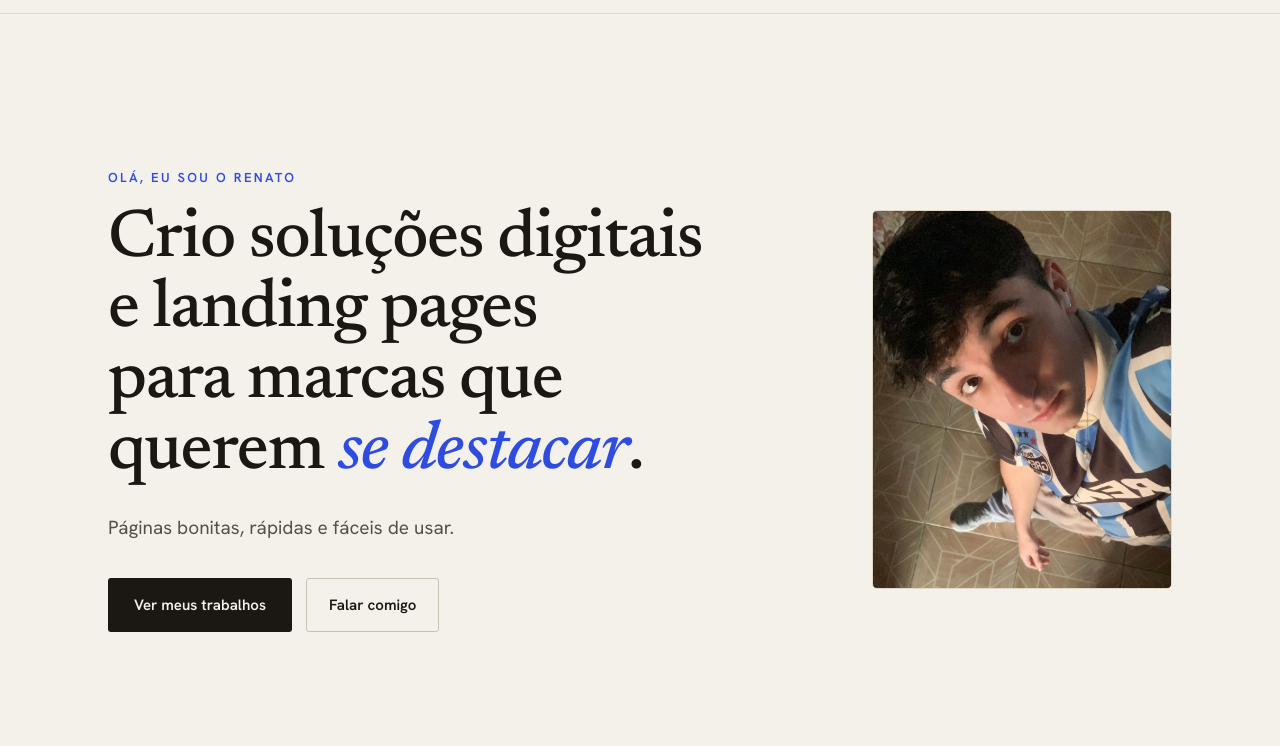
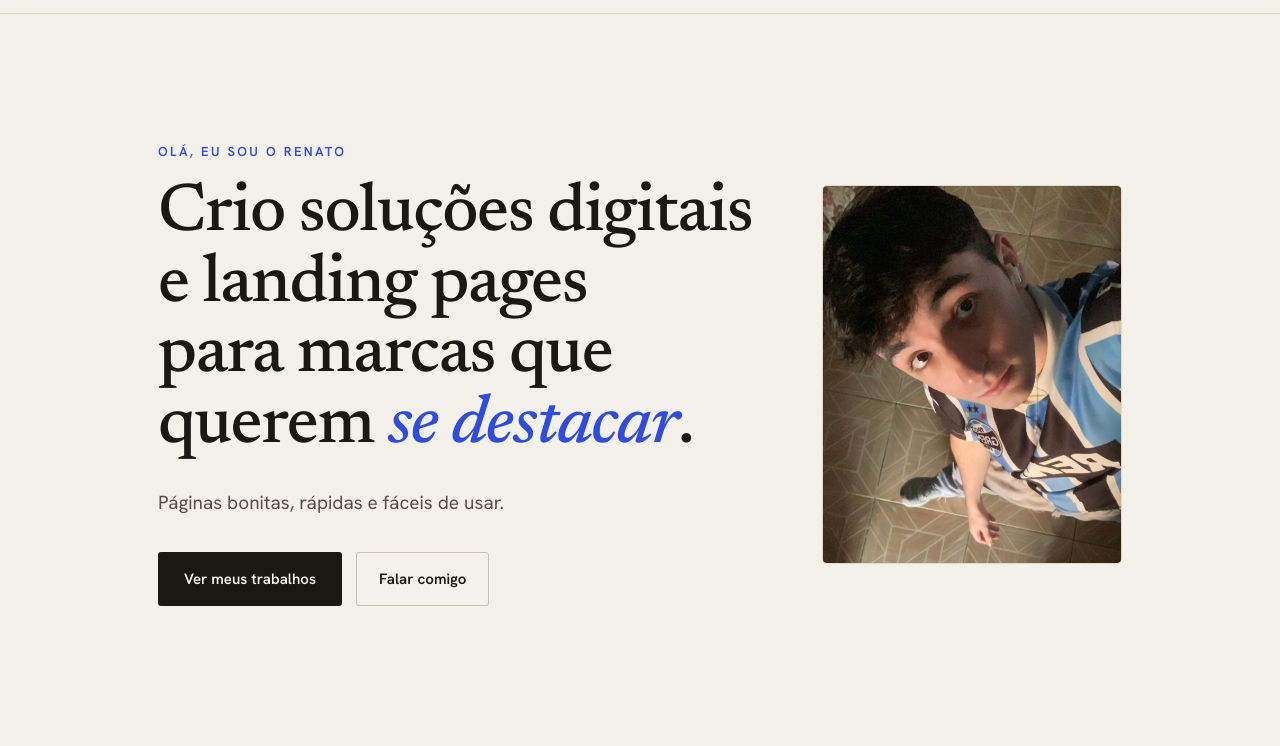
Before and after one commit to rntdc/portfolio-vendas, a plain HTML site: page index.html in a window 1280 px wide. Shown: the part 54-800 px from the top of the page. Drawn offline with Linux system fonts and the light colour scheme.

Commit message:
media query

```diff
--- a/css/style.css
+++ b/css/style.css
@@ -218,12 +218,14 @@ a {
   flex-wrap: wrap;
   gap: clamp(32px, 5vw, 64px);
   align-items: center;
-  padding-top: clamp(28px, 4vw, 56px);
+  justify-content: center;
   padding-bottom: clamp(36px, 7vw, 80px);
 }
 
+/* flex-grow: 0 para o texto não esticar e empurrar a foto até a borda —
+   assim o conjunto texto + foto fica centralizado no meio da tela. */
 .hero__text {
-  flex: 1 1 420px;
+  flex: 0 1 600px;
   min-width: 300px;
 }
 
@@ -680,19 +682,22 @@ a {
    O layout já é fluido via flex-wrap, grid auto-fill e clamp().
    Aqui ficam só os ajustes finos para telas pequenas.
    ============================================================ */
-@media (max-width: 847px) {
-  /* No mobile a foto aparece antes do texto no hero */
+/* O hero passa para o layout empilhado mais cedo, aos 1048px: o conjunto
+   texto + foto lado a lado já fica apertado antes do breakpoint geral de
+   847px usado pelo resto da página. */
+@media (max-width: 1048px) {
+  /* A foto aparece antes do texto no hero */
   .hero__media {
     order: -1;
   }
 
-  /* Hero centralizado no celular para não ficar torto.
-     Vira coluna: cada bloco ocupa a largura toda e centraliza,
-     mantendo a foto antes do texto via order. */
+  /* Hero centralizado: vira coluna, cada bloco ocupa a largura toda e
+     centraliza, mantendo a foto antes do texto via order. */
   .hero__inner {
     flex-direction: column;
     align-items: center;
     text-align: center;
+    padding-top: clamp(28px, 4vw, 56px);
   }
 
   .hero__text {
@@ -708,11 +713,13 @@ a {
     justify-content: center;
   }
 
-  /* Foto de perfil menor em telas estreitas */
+  /* Foto de perfil menor quando empilhada */
   .hero__photo {
     max-width: 220px;
   }
+}
 
+@media (max-width: 847px) {
   /* Esconde o traço desenhado no celular */
   .about__sketch {
     display: none;
@@ -744,10 +751,10 @@ a {
   }
 }
 
-/* Acima do breakpoint mobile (desktop/telas largas): o hero ocupa a
-   altura total da tela, cobrindo toda a viewport do usuário. O conteúdo
-   fica centralizado verticalmente graças ao align-items: center do hero. */
-@media (min-width: 848px) {
+/* Acima do breakpoint do hero (telas largas, layout lado a lado): o hero
+   ocupa a altura total da tela, cobrindo toda a viewport do usuário. O
+   conteúdo fica centralizado verticalmente graças ao align-items: center. */
+@media (min-width: 1049px) {
   .hero__inner {
     min-height: 100vh;
   }
```
